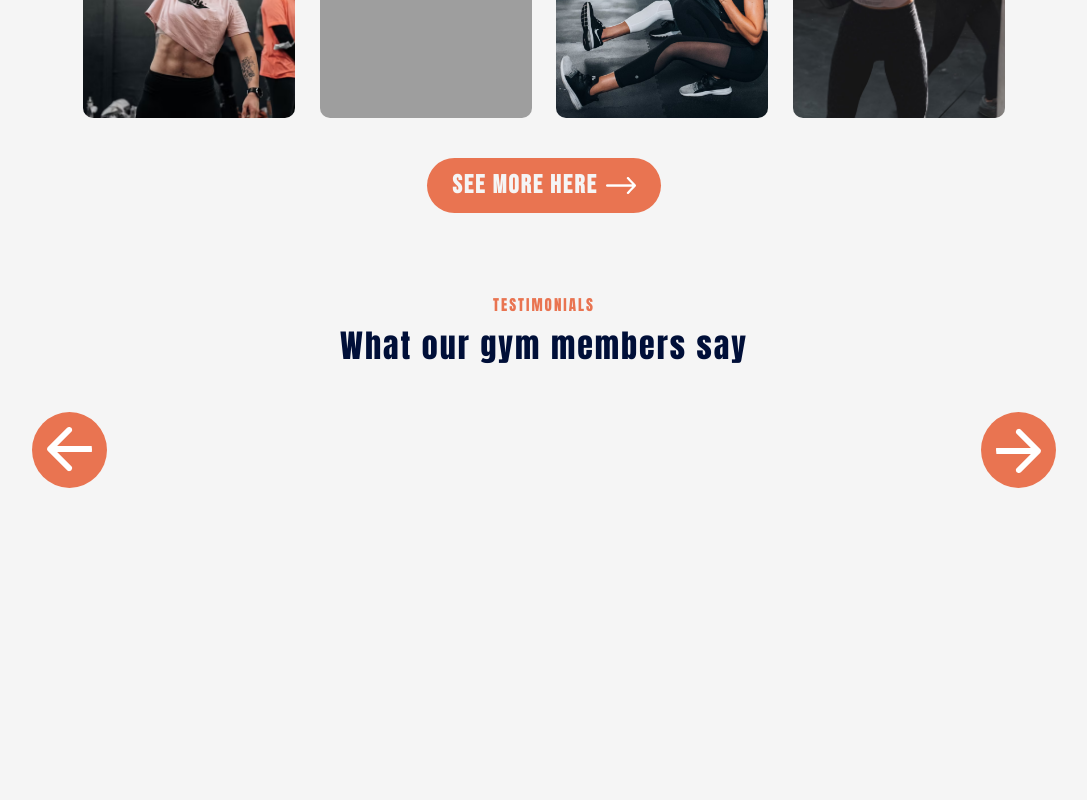
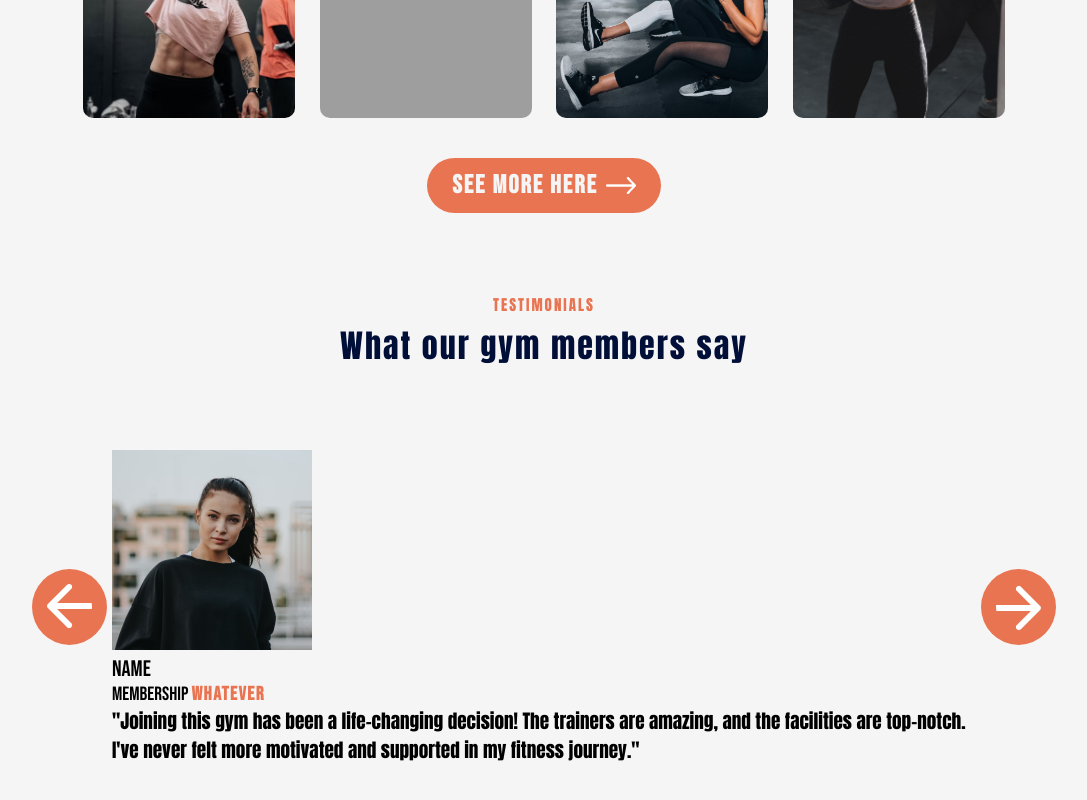
Before and after one commit to SilviaSaverino/Gym-site-react, a React (Vite) app: page / in a window 1280 px wide. Shown: the part 2385-3185 px from the top of the page, without its empty margins (96-1183 px from the left). Before the commit the page ends 2873 px from the top, so only its background shows below. Built offline with nearby package versions, Linux system fonts and the light colour scheme; grey boxes are pictures that could not be loaded.

Commit message:
add json file with gym members info

```diff
--- /dev/null
+++ b/member-data.js
@@ -0,0 +1,31 @@
+export default [
+    {
+        id: 1,
+        name: "John D",
+        review: "Joining this gym has been a life-changing decision! The trainers are amazing, and the facilities are top-notch. I've never felt more motivated and supported in my fitness journey.",
+        membership: "Platinum",
+        avatarImg: "member-1.png",
+    },
+    {
+        id: 2,
+        name: "Cody M.",
+        review: "The atmosphere here is fantastic! I love the group classes, and the equipment is always in excellent condition. I've seen great results since I started.",
+        membership: "Silver",
+        avatarImg: "member-2.png",
+    },
+    {
+        id: 3,
+        name: "Yuval A.",
+        review: "What I love most about this gym is the community. Everyone is so encouraging, and the staff is always there to help. It feels like my second home.",
+        membership: "Bronze",
+        avatarImg: "member-3.png",
+    },
+    {
+        id: 4,
+        name: "Hannah W.",
+        review: "I've tried many gyms, but this one stands out for its personalized attention and clean facilities. Highly recommend it to anyone serious about fitness.",
+        membership: "Gold",
+        avatarImg: "member-4.png",
+    },
+
+]
--- a/src/Components/Testimonials/Testimonials.css
+++ b/src/Components/Testimonials/Testimonials.css
@@ -19,3 +19,10 @@
     right: auto;
     left: 0;
 }
+.member-info {
+    font-size: 1.2rem;
+}
+
+h3,h4 {
+   font-family: "Bebas Neue", sans-serif;;
+}
--- a/src/Components/Testimonials/Testimonials.jsx
+++ b/src/Components/Testimonials/Testimonials.jsx
@@ -6,13 +6,36 @@ import member_1 from '../../assets/images/member-1.png'
 import member_2 from '../../assets/images/member-2.png'
 import member_3 from '../../assets/images/member-3.png'
 import member_4 from '../../assets/images/member-4.png'
+import memberData from '../../../member-data'
 
 const Testimonials = () => {
+
+    const memberInfo = memberData.map(function(member) {
+        return console.log(member)
+    })
+
+
   return (
     <div className='testimonials'>
         <img src={next_icon} alt="" className='next-btn'/>
         <img src={back_icon} alt="" className='back-btn'/>
-        <div className="slider"></div>
+        <div className="slider">
+            <ul>
+                <li>
+                    <div className="slide">
+                        <div className="member-info">
+                            <img src={member_1} alt="" />
+                            <div>
+                                <h3>name</h3>
+                                <h4>Membership <span>whatever</span></h4>
+                            </div>
+                            <p>"Joining this gym has been a life-changing decision! The trainers are amazing, and the facilities are top-notch.
+                                I've never felt more motivated and supported in my fitness journey."</p>
+                        </div>
+                    </div>
+                </li>
+            </ul>
+        </div>
     </div>
   )
 }
--- a/src/index.css
+++ b/src/index.css
@@ -1,5 +1,5 @@
-/* @import url('https://fonts.googleapis.com/css2?family=Bebas+Neue&display=swap'); */
 @import url('https://fonts.googleapis.com/css2?family=Anton&family=Bebas+Neue&display=swap');
+
 * {
     margin: 0;
     padding: 0;
```
